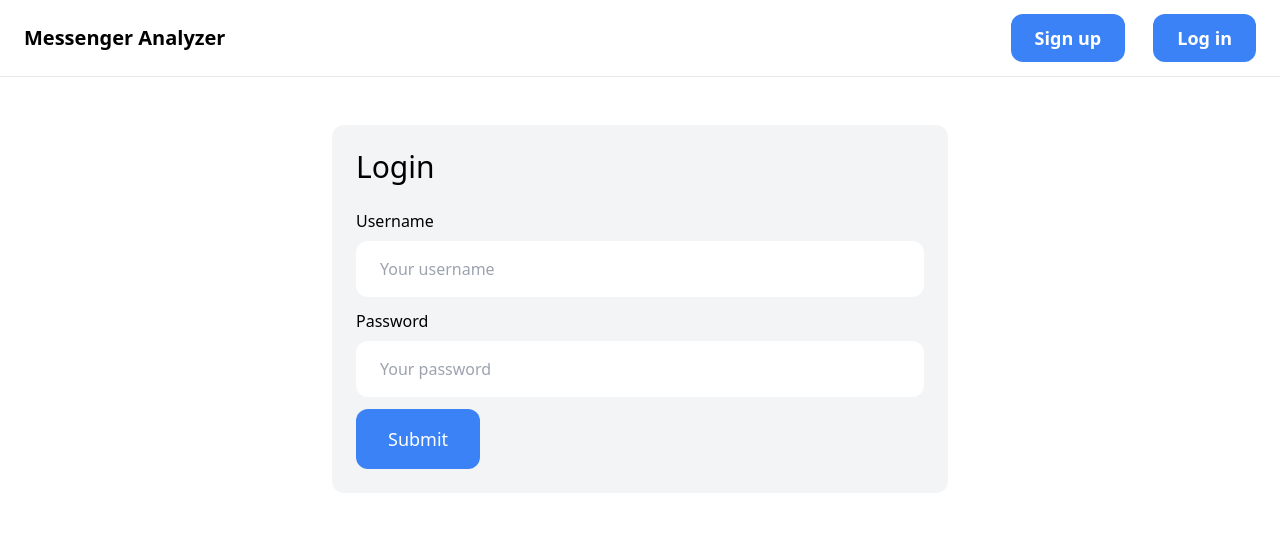
After one commit to frankclong/Messenger-Analyzer, a Django app: page /login/ in a window 1280 px wide. The commit adds this page. Shown: the top 540 px of the page. Run offline with Django 4.2, Linux system fonts and the light colour scheme; some libraries are stand-ins or nearby versions.

Commit message:
Add auth

```diff
--- a/messengeranalyzer/analysis/views.py
+++ b/messengeranalyzer/analysis/views.py
@@ -8,6 +8,7 @@ from .forms import ContactAnalysisForm, GeneralAnalysisForm
 from .enums import GeneralAnalysisType, ContactAnalysisType
 from .general_analysis_functions import top_n, msgsvtime_all, message_hours
 from .contact_analysis_functions import msgsvtime_contact, word_spectrum
+from django.contrib.auth.decorators import login_required
 
 def get_my_name():
     my_name_obj = ConversationMessage.objects.values("sender_name") \
@@ -49,6 +50,7 @@ def handle_contact_analysis(contact_id: int, analysis_type: ContactAnalysisType)
 
     return render_graph(fig)
 
+@login_required
 def index(request):
     graph = None
     if request.method == 'POST':
--- /dev/null
+++ b/messengeranalyzer/core/forms.py
@@ -0,0 +1,35 @@
+from django import forms
+from django.contrib.auth.forms import UserCreationForm, AuthenticationForm
+from django.contrib.auth.models import User
+
+class SignupForm(UserCreationForm):
+    class Meta:
+        model = User
+        fields = ('username', 'email', 'password1', 'password2')
+
+    username = forms.CharField(widget=forms.TextInput(attrs={
+		'placeholder' : 'Your usename',
+		'class' : 'w-full py-4 px-6 rounded-xl'
+    }))
+    email = forms.CharField(widget=forms.TextInput(attrs={
+		'placeholder' : 'Your e-mail address',
+		'class' : 'w-full py-4 px-6 rounded-xl'
+    }))
+    password1 = forms.CharField(widget=forms.PasswordInput(attrs={
+		'placeholder' : 'Your password',
+		'class' : 'w-full py-4 px-6 rounded-xl'
+    }))
+    password2 = forms.CharField(widget=forms.PasswordInput(attrs={
+		'placeholder' : 'Repeat password',
+		'class' : 'w-full py-4 px-6 rounded-xl'
+    }))
+
+class LoginForm(AuthenticationForm):
+    username = forms.CharField(widget=forms.TextInput(attrs={
+		'placeholder' : 'Your username',
+		'class' : 'w-full py-4 px-6 rounded-xl'
+    }))
+    password = forms.CharField(widget=forms.PasswordInput(attrs={
+		'placeholder' : 'Your password',
+		'class' : 'w-full py-4 px-6 rounded-xl'
+    }))
--- a/messengeranalyzer/core/templates/core/base.html
+++ b/messengeranalyzer/core/templates/core/base.html
@@ -38,8 +38,15 @@
         <nav class="py-6 px-6 flex justify-between items-center border-b border-gray-200">
             <a href="/" class="text-xl font-semibold">Messenger Analyzer</a>
 
+
             <div class="space-x-6">
+                {% if user.is_authenticated %}
                 <a href="{% url 'data_handler:upload' %}" class="px-6 py-3 text-lg font-semibold bg-blue-500 text-white rounded-xl hover:bg-blue-700">Upload Data</a>
+                <a href="{% url 'core:logout' %}" class="px-6 py-3 text-lg font-semibold bg-blue-500 text-white rounded-xl hover:bg-blue-700">Logout</a>
+                {% else %}
+                <a href="{% url 'core:signup' %}" class="px-6 py-3 text-lg font-semibold bg-blue-500 text-white rounded-xl hover:bg-blue-700">Sign up</a>
+                <a href="{% url 'core:login' %}" class="px-6 py-3 text-lg font-semibold bg-blue-500 text-white rounded-xl hover:bg-blue-700">Log in</a>
+                {% endif %}
             </div>
         </nav>
 
--- /dev/null
+++ b/messengeranalyzer/core/templates/core/login.html
@@ -0,0 +1,35 @@
+{% extends 'core/base.html' %}
+
+{% block title %}Login{% endblock %}
+
+{% block content %}
+<div class="w-1/2 my-6 mx-auto p-6 bg-gray-100 rounded-xl">
+    <h1 class="mb-6 text-3xl">Login</h1>
+
+    <form method="post" action=".">
+        {% csrf_token %}
+
+        <div class="mb-3">
+            <label class="inline-block mb-2">Username</label><br>
+            {{ form.username }}
+        </div>
+
+        <div class="mb-3">
+            <label class="inline-block mb-2">Password</label><br>
+            {{ form.password }}
+        </div>
+
+        {% if form.errors or form.non_field_errors %}
+            <div class="mb-3 p-6 bg-red-100 rounded-xl">
+                {% for field in form %}
+                    {{ field.errors }}
+                {% endfor %}
+
+                {{ form.non_field_errors }}
+            </div>
+        {% endif %}
+
+        <button class="py-4 px-8 text-lg bg-blue-500 hover:bg-blue-700 rounded-xl text-white">Submit</button>
+    </form>
+</div>
+{% endblock %}
--- a/messengeranalyzer/core/urls.py
+++ b/messengeranalyzer/core/urls.py
@@ -1,9 +1,13 @@
 from django.contrib.auth import views as auth_views
 from django.urls import path
 from . import views
+from .forms import LoginForm
 
 app_name = 'core'
 
 urlpatterns = [
-    path('', views.index, name='index')
+    path('', views.index, name='index'),
+    path('signup/', views.signup, name = 'signup'),
+    path('login/', auth_views.LoginView.as_view(template_name='core/login.html', authentication_form = LoginForm), name = 'login'),
+    path('logout/', auth_views.LogoutView.as_view(), name='logout')
 ]
--- a/messengeranalyzer/data_handler/models.py
+++ b/messengeranalyzer/data_handler/models.py
@@ -1,4 +1,5 @@
 from django.db import models
+from django.contrib.auth.models import User
 
 class MessagesDataUpload(models.Model):
     file = models.FileField(upload_to='uploads/')
@@ -6,6 +7,7 @@ class MessagesDataUpload(models.Model):
 
 
 class Contact(models.Model):
+    user = models.ForeignKey(User, on_delete=models.CASCADE)
     name = models.TextField()
     folder_id = models.TextField(unique=True)
 
@@ -14,6 +16,7 @@ class Contact(models.Model):
 
 
 class ConversationMessage(models.Model):
+    user = models.ForeignKey(User, on_delete=models.CASCADE)
     sender_name = models.TextField()
     content = models.TextField()
 
--- a/messengeranalyzer/messengeranalyzer/settings.py
+++ b/messengeranalyzer/messengeranalyzer/settings.py
@@ -86,6 +86,10 @@ DATABASES = {
 MEDIA_URL = 'media/'
 MEDIA_ROOT = BASE_DIR / 'media'
 
+LOGIN_URL = '/login/' # when trying to access a page that you don't have access to
+LOGIN_REDIRECT_URL = '/'
+LOGOUT_REDIRECT_URL = '/'
+
 # Password validation
 # https://docs.djangoproject.com/en/4.2/ref/settings/#auth-password-validators
 
```
Also changed, not shown: messengeranalyzer/core/templates/core/signup.html (added, +45 -0 lines), messengeranalyzer/core/views.py (+15 -1 lines), messengeranalyzer/data_handler/views.py (+9 -4 lines).
